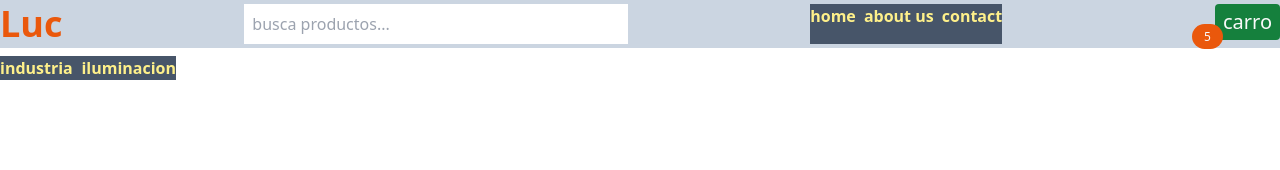
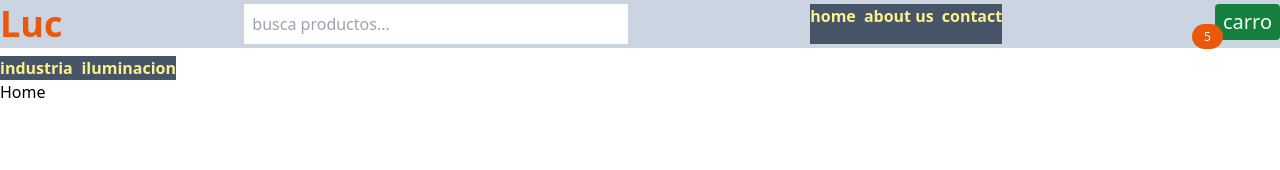
Before and after one commit to marianorigo18/PreEntrega2Rigo-React, a React (Create React App) app: page / in a window 1280 px wide. Shown: the top 170 px of the page. Built offline with nearby package versions, Linux system fonts and the light colour scheme; the HTML template or start-up script is replaced by a standard one.

Commit message:
GIT PUSH

```diff
--- a/src/components/NavbarComponents/BubbleCategories.jsx
+++ b/src/components/NavbarComponents/BubbleCategories.jsx
@@ -5,8 +5,8 @@ export const BubbleCategories = () => {
   return (
     <>
     <ul className="hidden w-44 bg-slate-600 font-bold justify-between text-yellow-200 sm:flex">
-        <li><Link exact to={"/industria"}>industria</Link></li>
-        <li><Link exact to={"/iluminacion"}>iluminacion</Link></li>
+        <li><Link to={"/industria"}>industria</Link></li>
+        <li><Link to={"/iluminacion"}>iluminacion</Link></li>
     </ul>
     </>
   )
--- a/src/components/NavbarComponents/Navbar.jsx
+++ b/src/components/NavbarComponents/Navbar.jsx
@@ -10,9 +10,9 @@ export const Navbar = () => {
       <h1 className="text-orange-600 text-4xl font-bold">Luc</h1>
       <input type="text" className="w-50 sm:w-96 px-2" placeholder="busca productos..."></input>
       <ul className="hidden w-48 bg-slate-600 font-bold justify-between text-yellow-200 sm:flex">
-      <li><Link exact to={"/home"}>home</Link></li>
-      <li><Link exact to={"/aboutus"}>about us</Link></li>
-      <li><Link exact to={"/contact"}>contact</Link></li>
+      <li><Link to={"/"}>home</Link></li>
+      <li><Link to={"/aboutus"}>about us</Link></li>
+      <li><Link to={"/contact"}>contact</Link></li>
       </ul>
       <CartWidget></CartWidget>
     </div>
--- a/src/pages/Home.jsx
+++ b/src/pages/Home.jsx
@@ -1,6 +1,8 @@
 import React from 'react'
+import data from "../data/data.json"
 
 export const Home = () => {
+  console.log(data)
   return (
     <div>Home</div>
   )
--- a/src/routes/MainRoutes.jsx
+++ b/src/routes/MainRoutes.jsx
@@ -10,7 +10,7 @@ export const MainRoutes = () => {
         <Navbar></Navbar>
         <BubbleCategories></BubbleCategories>
         <Routes>
-            <Route exact path="/home" element={<Home/>}></Route>
+            <Route exact path="/" element={<Home/>}></Route>
             <Route exact path="/aboutus" element={<AboutUs/>}></Route>
             <Route exact path="/contact" element={<Contact/>}></Route>
             <Route exact path="/industria" element={<Industria/>}></Route>
```
